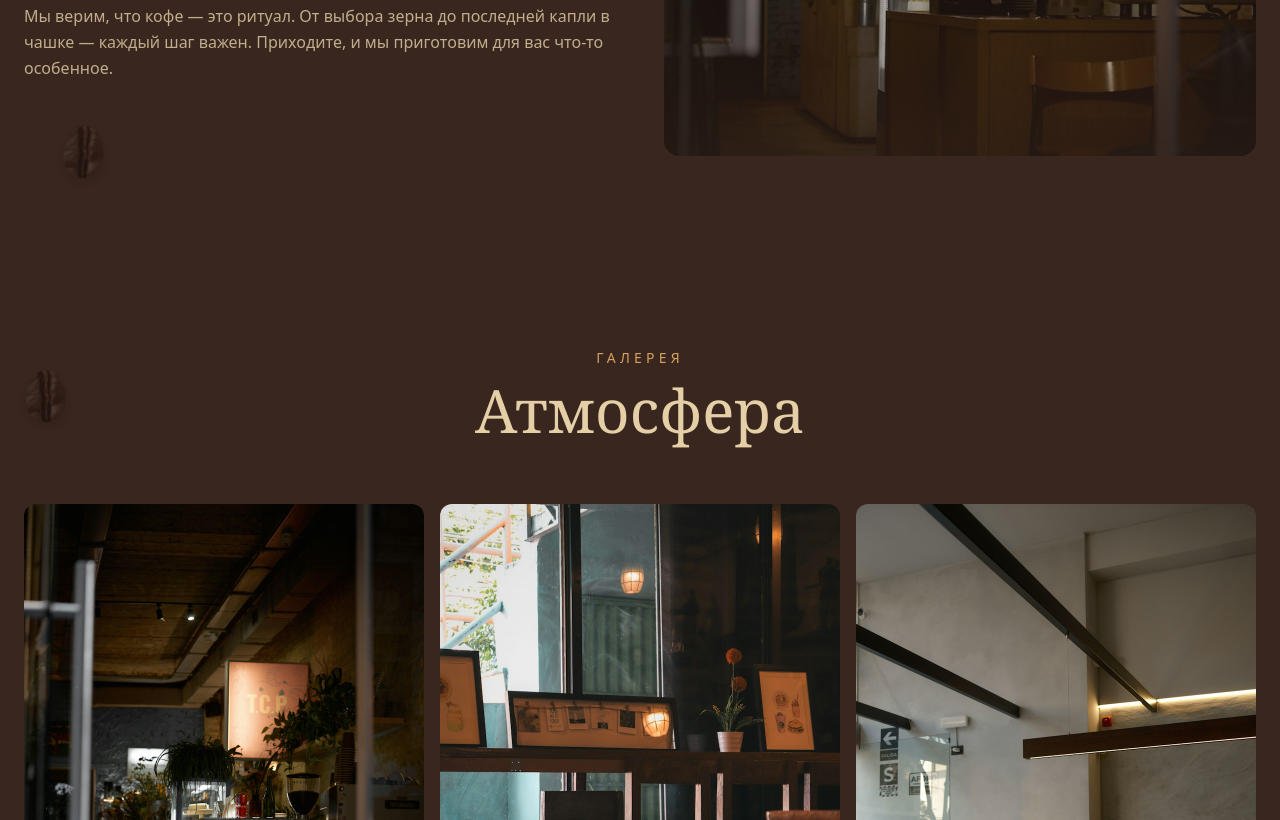
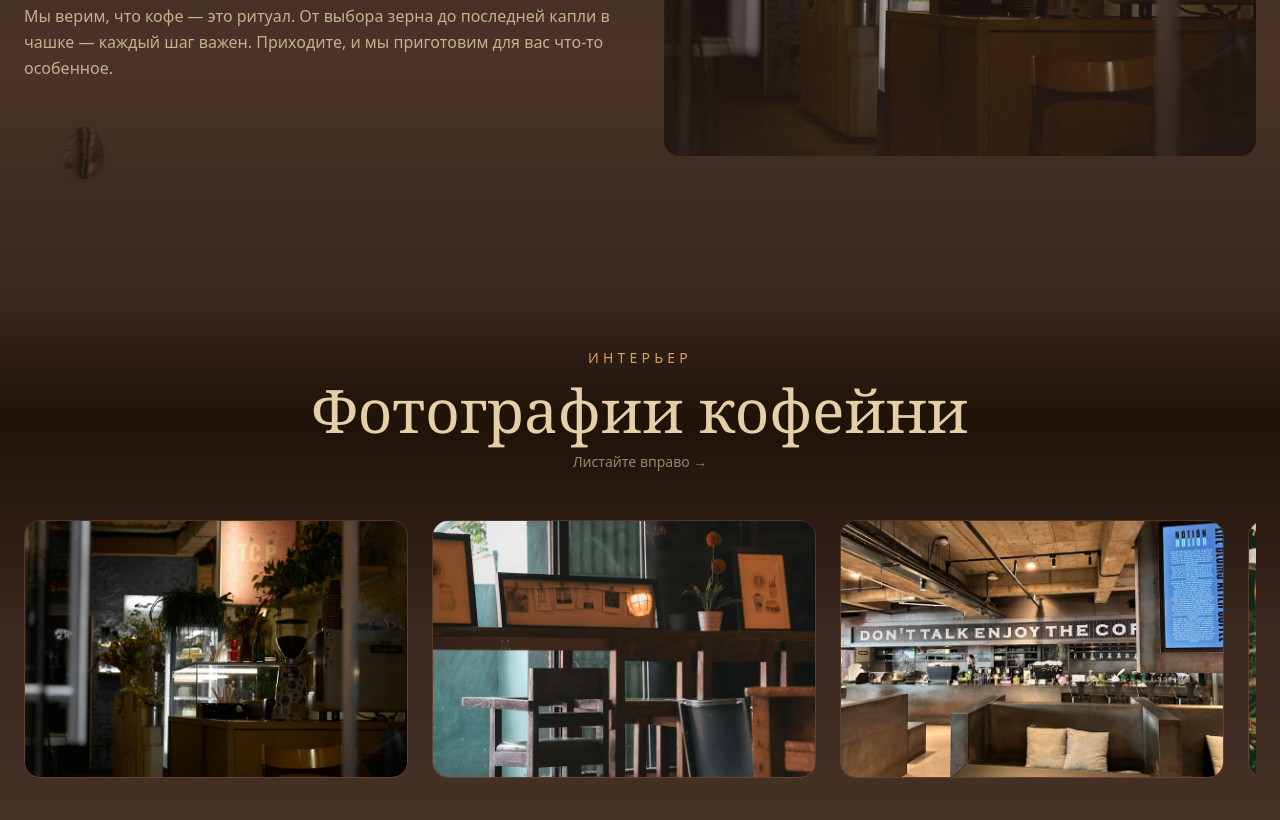
Before and after one commit to tomg28240-hue/cinder-coffee, a plain HTML site: page index.html in a window 1280 px wide. Shown: the part 1980-2800 px from the top of the page. Drawn offline with nearby package versions, Linux system fonts and the light colour scheme.

Commit message:
Gradient background, horizontal photo gallery

```diff
--- a/css/style.css
+++ b/css/style.css
@@ -1,3 +1,22 @@
+body {
+  background: linear-gradient(180deg, #1f1209 0%, #39261e 25%, #4a3429 55%, #39261e 85%, #1f1209 100%);
+  background-attachment: fixed;
+  min-height: 100vh;
+  position: relative;
+}
+body::before {
+  content: '';
+  position: fixed;
+  top: 0;
+  left: 0;
+  width: 100%;
+  height: 100%;
+  background: radial-gradient(ellipse at 20% 30%, rgba(214,161,96,0.08) 0%, transparent 50%),
+              radial-gradient(ellipse at 80% 70%, rgba(214,161,96,0.06) 0%, transparent 50%);
+  pointer-events: none;
+  z-index: 0;
+}
+
 :root {
   --espresso: #39261e;
   --caramel: #d6a160;
--- a/index.html
+++ b/index.html
@@ -11,7 +11,7 @@
   <link href="https://fonts.googleapis.com/css2?family=Playfair+Display:wght@400;600;700&family=Inter:wght@300;400;500;600&display=swap" rel="stylesheet" />
   <script src="https://cdnjs.cloudflare.com/ajax/libs/gsap/3.12.5/gsap.min.js"></script>
   <script src="https://cdnjs.cloudflare.com/ajax/libs/gsap/3.12.5/ScrollTrigger.min.js"></script>
-  <link rel="stylesheet" href="css/style.css?v=3" />
+  <link rel="stylesheet" href="css/style.css?v=4" />
 </head>
 <body class="bg-[#39261e] text-[#e5cfa7] font-sans antialiased overflow-x-hidden">
   <!-- Header -->
@@ -145,6 +145,37 @@
     </div>
   </section>
 
+  <!-- Coffee shop photos horizontal scroll -->
+  <section id="фото" class="py-24 px-6 relative">
+    <div class="max-w-7xl mx-auto relative z-10">
+      <div class="text-center mb-12 reveal">
+        <p class="text-[#d6a160] tracking-[0.3em] uppercase text-sm mb-3">Интерьер</p>
+        <h2 class="font-serif text-4xl md:text-6xl text-[#e5cfa7]">Фотографии кофейни</h2>
+        <p class="text-[#e5cfa7]/60 text-sm mt-3">Листайте вправо →</p>
+      </div>
+      <div class="h-scroll flex gap-6 overflow-x-auto pb-4 snap-x snap-mandatory" style="scrollbar-width: thin; scrollbar-color: #d6a160 #39261e;">
+        <div class="snap-center shrink-0 w-80 md:w-96 rounded-2xl overflow-hidden border border-[#d6a160]/20 reveal">
+          <img src="images/gallery-1.jpg" alt="Интерьер 1" class="w-full h-64 object-cover hover:scale-105 transition-transform duration-500" />
+        </div>
+        <div class="snap-center shrink-0 w-80 md:w-96 rounded-2xl overflow-hidden border border-[#d6a160]/20 reveal">
+          <img src="images/gallery-2.jpg" alt="Интерьер 2" class="w-full h-64 object-cover hover:scale-105 transition-transform duration-500" />
+        </div>
+        <div class="snap-center shrink-0 w-80 md:w-96 rounded-2xl overflow-hidden border border-[#d6a160]/20 reveal">
+          <img src="images/gallery-3.jpg" alt="Интерьер 3" class="w-full h-64 object-cover hover:scale-105 transition-transform duration-500" />
+        </div>
+        <div class="snap-center shrink-0 w-80 md:w-96 rounded-2xl overflow-hidden border border-[#d6a160]/20 reveal">
+          <img src="images/gallery-4.jpg" alt="Интерьер 4" class="w-full h-64 object-cover hover:scale-105 transition-transform duration-500" />
+        </div>
+        <div class="snap-center shrink-0 w-80 md:w-96 rounded-2xl overflow-hidden border border-[#d6a160]/20 reveal">
+          <img src="images/gallery-5.jpg" alt="Интерьер 5" class="w-full h-64 object-cover hover:scale-105 transition-transform duration-500" />
+        </div>
+        <div class="snap-center shrink-0 w-80 md:w-96 rounded-2xl overflow-hidden border border-[#d6a160]/20 reveal">
+          <img src="images/hero.jpg" alt="Атмосфера" class="w-full h-64 object-cover hover:scale-105 transition-transform duration-500" />
+        </div>
+      </div>
+    </div>
+  </section>
+
   <!-- Gallery -->
   <section id="галерея" class="py-24 px-6 relative">
     <img src="images/bean-dark.jpg" class="coffee-bean-deco anim" style="top:8%;left:2%;animation-delay:0.3s" alt="" />
```
